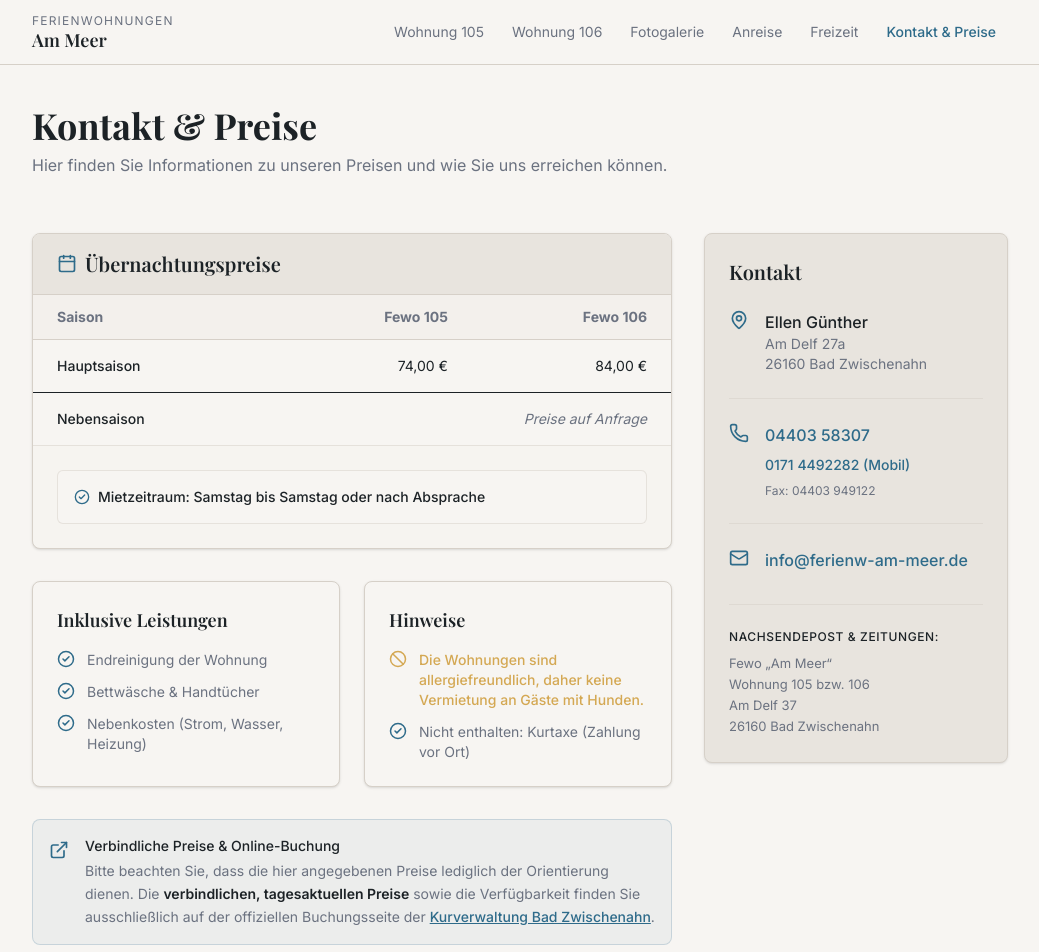
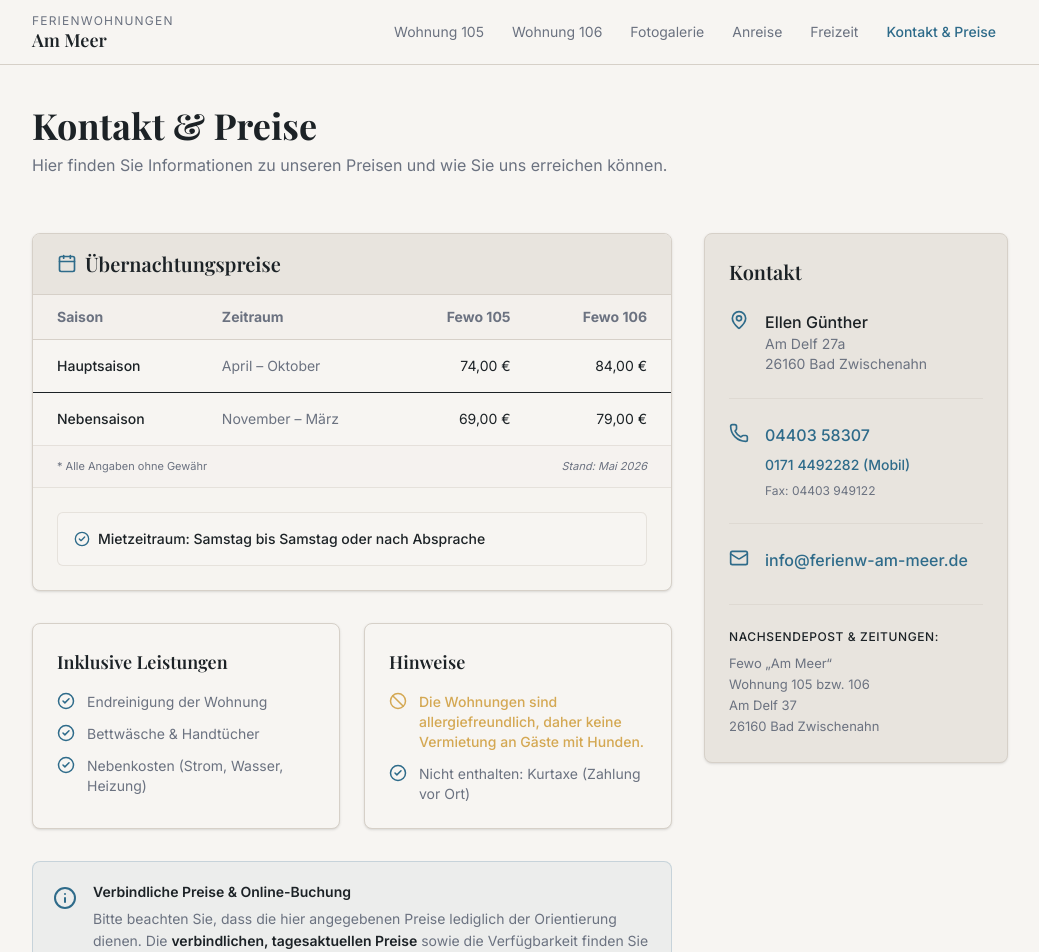
Before and after one commit to chrisb09/github-page.ferienw-am-meer.de, a Next.js app: page /ferienw-preview/kontakt in a window 1280 px wide. Shown: the top 952 px of the page, without its empty margins (120-1159 px from the left). Built offline with nearby package versions, Linux system fonts and the light colour scheme; a web font is replaced by a local one.

Commit message:
fix: update seasonal pricing and add legal disclaimers
- Add exact Hauptsaison (Apr-Oct) prices: 74€ / 84€
- Add exact Nebensaison (Nov-Mar) prices: 69€ / 79€
- Include '* Alle Angaben ohne Gewähr' disclaimer
- Reinforce that binding prices are only on official Kurverwaltung site

```diff
--- a/app/kontakt/page.tsx
+++ b/app/kontakt/page.tsx
@@ -1,10 +1,10 @@
 import type { Metadata } from "next";
-import { Phone, Mail, MapPin, ExternalLink, Calendar, CheckCircle2, Ban } from "lucide-react";
+import { Phone, Mail, MapPin, ExternalLink, Calendar, CheckCircle2, Ban, Info } from "lucide-react";
 
 export const metadata: Metadata = {
   title: "Kontakt & Preise – Ferienwohnungen Am Meer",
   description:
-    "Preise und Kontaktdaten der Ferienwohnungen Am Meer in Bad Zwischenahn. Ellen Günther, Am Delf 27a.",
+    "Preise, Saisonzeiten und Kontaktdaten der Ferienwohnungen Am Meer in Bad Zwischenahn. Ellen Günther, Am Delf 27a.",
 };
 
 export default function KontaktPage() {
@@ -36,6 +36,7 @@ export default function KontaktPage() {
                   <thead>
                     <tr className="bg-muted/30 text-muted-foreground font-medium border-b border-border">
                       <th className="px-6 py-3">Saison</th>
+                      <th className="px-6 py-3">Zeitraum</th>
                       <th className="px-6 py-3 text-right">Fewo 105</th>
                       <th className="px-6 py-3 text-right">Fewo 106</th>
                     </tr>
@@ -43,15 +44,22 @@ export default function KontaktPage() {
                   <tbody className="divide-y border-border text-foreground">
                     <tr>
                       <td className="px-6 py-4 font-medium">Hauptsaison</td>
+                      <td className="px-6 py-4 text-muted-foreground">April &ndash; Oktober</td>
                       <td className="px-6 py-4 text-right">74,00 &euro;</td>
                       <td className="px-6 py-4 text-right">84,00 &euro;</td>
                     </tr>
                     <tr>
                       <td className="px-6 py-4 font-medium">Nebensaison</td>
-                      <td className="px-6 py-4 text-right italic text-muted-foreground" colSpan={2}>Preise auf Anfrage</td>
+                      <td className="px-6 py-4 text-muted-foreground">November &ndash; März</td>
+                      <td className="px-6 py-4 text-right">69,00 &euro;</td>
+                      <td className="px-6 py-4 text-right">79,00 &euro;</td>
                     </tr>
                   </tbody>
                 </table>
+              </div>
+              <div className="px-6 py-3 bg-muted/20 text-[11px] text-muted-foreground flex justify-between border-t border-border/50">
+                <span>* Alle Angaben ohne Gewähr</span>
+                <span className="italic">Stand: Mai 2026</span>
               </div>
               <div className="p-6 bg-muted/10 border-t border-border/50">
                 <div className="bg-background p-4 rounded-md border border-border/50">
@@ -97,11 +105,11 @@ export default function KontaktPage() {
             </div>
 
             {/* External Info */}
-            <div className="p-4 rounded-lg border border-primary/20 bg-primary/5 flex items-start gap-4">
-              <ExternalLink className="text-primary shrink-0 mt-1" size={20} />
+            <div className="p-5 rounded-lg border border-primary/20 bg-primary/5 flex items-start gap-4">
+              <Info className="text-primary shrink-0 mt-1" size={24} />
               <div>
-                <p className="text-sm text-foreground font-medium">Verbindliche Preise &amp; Online-Buchung</p>
-                <p className="text-sm text-muted-foreground leading-relaxed mt-1">
+                <p className="text-sm text-foreground font-semibold">Verbindliche Preise &amp; Online-Buchung</p>
+                <p className="text-sm text-muted-foreground leading-relaxed mt-1.5">
                   Bitte beachten Sie, dass die hier angegebenen Preise lediglich der Orientierung dienen.
                   Die <span className="font-semibold text-foreground">verbindlichen, tagesaktuellen Preise</span> sowie die Verfügbarkeit finden Sie ausschließlich auf der offiziellen Buchungsseite der{" "}
                   <a
```
